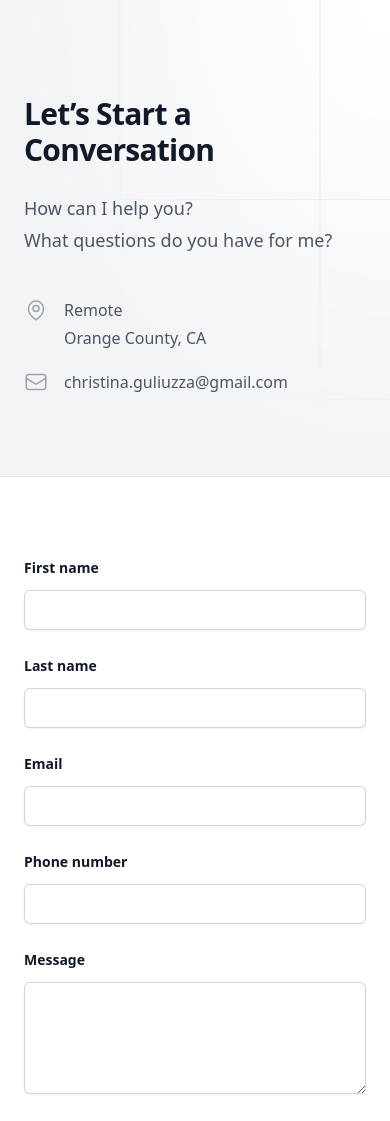
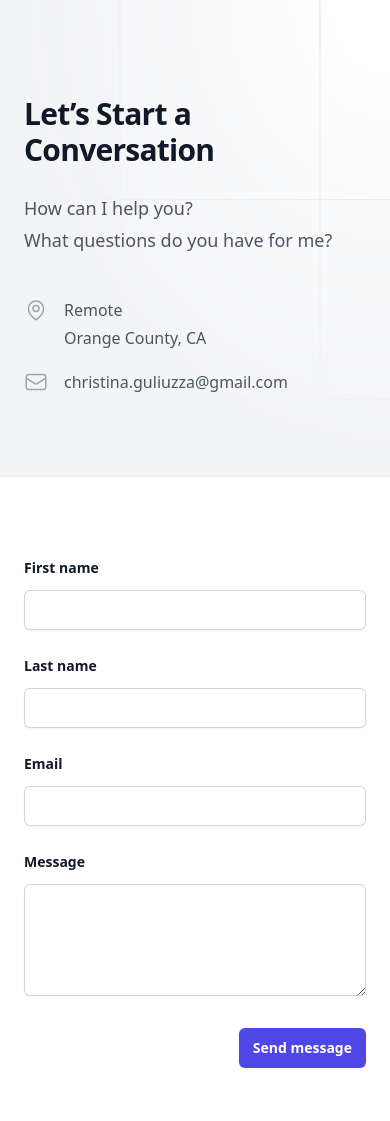
Before and after one commit to cguliuzza/tina-dev-site, a Next.js app: page /contact in a window 390 px wide. Shown: the top 1121 px of the page. Built offline with nearby package versions, Linux system fonts and the light colour scheme.

Commit message:
require contact input fields, remove phone number field

```diff
--- a/components/ContactForm.tsx
+++ b/components/ContactForm.tsx
@@ -94,6 +94,7 @@
                 </label>
                 <div className="mt-2.5">
                   <input
+                    required={true}
                     type="text"
                     name="first-name"
                     id="first-name"
@@ -111,6 +112,7 @@
                 </label>
                 <div className="mt-2.5">
                   <input
+                    required={true}
                     type="text"
                     name="last-name"
                     id="last-name"
@@ -128,27 +130,11 @@
                 </label>
                 <div className="mt-2.5">
                   <input
+                    required={true}
                     type="email"
                     name="email"
                     id="email"
                     autoComplete="email"
-                    className="block w-full rounded-md border-0 py-2 px-3.5 text-gray-900 shadow-sm ring-1 ring-inset ring-gray-300 placeholder:text-gray-400 focus:ring-2 focus:ring-inset focus:ring-indigo-600 sm:text-sm sm:leading-6"
-                  />
-                </div>
-              </div>
-              <div className="sm:col-span-2">
-                <label
-                  htmlFor="phone-number"
-                  className="block text-sm font-semibold leading-6 text-gray-900"
-                >
-                  Phone number
-                </label>
-                <div className="mt-2.5">
-                  <input
-                    type="tel"
-                    name="phone-number"
-                    id="phone-number"
-                    autoComplete="tel"
                     className="block w-full rounded-md border-0 py-2 px-3.5 text-gray-900 shadow-sm ring-1 ring-inset ring-gray-300 placeholder:text-gray-400 focus:ring-2 focus:ring-inset focus:ring-indigo-600 sm:text-sm sm:leading-6"
                   />
                 </div>
@@ -162,6 +148,7 @@
                 </label>
                 <div className="mt-2.5">
                   <textarea
+                    required={true}
                     name="message"
                     id="message"
                     rows={4}
--- a/components/Header.tsx
+++ b/components/Header.tsx
@@ -3,9 +3,7 @@
 const Header = () => {
   return (
     <header>
-      <div>
-        <Navbar />
-      </div>
+      <Navbar />
     </header>
   )
 }
```
